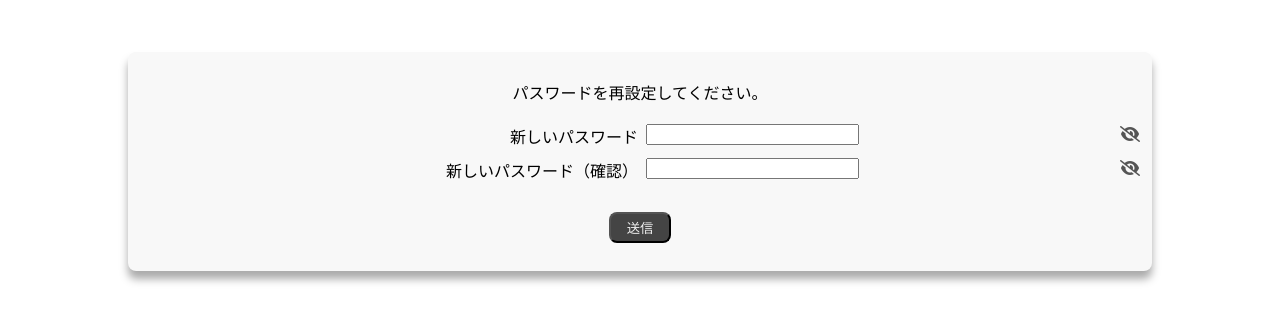
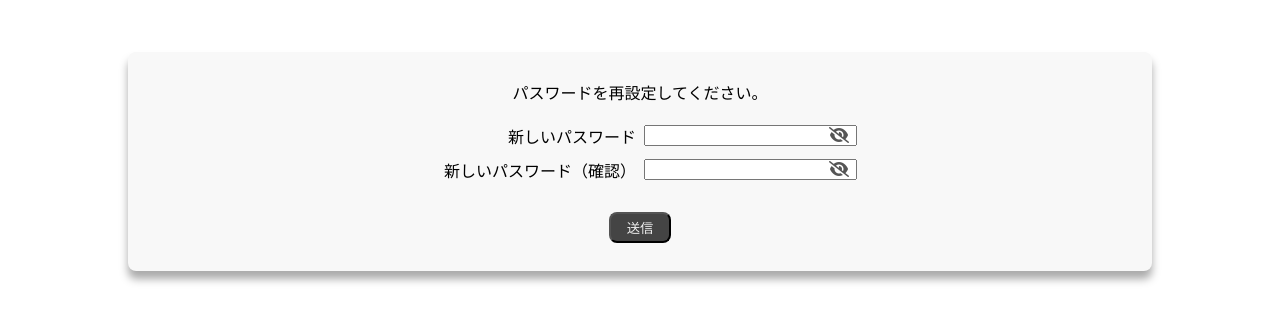
Before and after one commit to MoeMiyata/Rank2-MessageBoard-Frontend, a React app: page /change-password in a window 1280 px wide. Shown: the part 239-560 px from the top of the page. Built offline with nearby package versions, Linux system fonts and the light colour scheme; no server answers.

Commit message:
UI/password: パスワード再設定ページ修正

```diff
--- a/src/pages/ChangePassword.tsx
+++ b/src/pages/ChangePassword.tsx
@@ -74,7 +74,7 @@ export const ChangePassword = () => {
           <div style={{ margin: "20px"}}>パスワードを再設定してください。</div>
 
           <SChangePassRow>
-            <SChangePassInput>
+            <SChangePassContainer>
               <SChangePassLabel>
                   <label htmlFor="password">新しいパスワード</label>
               </SChangePassLabel>
@@ -91,11 +91,11 @@ export const ChangePassword = () => {
                       </span>
                   </SChangePassInput>
               </SChangePassData>
-            </SChangePassInput>
+            </SChangePassContainer>
           </SChangePassRow>
 
           <SChangePassRow>
-            <SChangePassInput>
+            <SChangePassContainer>
               <SChangePassLabel>
                   <label htmlFor="password">新しいパスワード（確認）</label>
               </SChangePassLabel>
@@ -112,7 +112,7 @@ export const ChangePassword = () => {
                       </span>
                   </SChangePassInput>
               </SChangePassData>
-            </SChangePassInput>
+            </SChangePassContainer>
           </SChangePassRow>
           <SLoginButton onClick={onChangePasswordClick}>送信</SLoginButton>
         </SChangePassFrame> }
@@ -148,8 +148,12 @@ const SChangePassLabel = styled.span`
   margin-right: 4px;
 `;
 
+const SChangePassContainer = styled.span`
+  display: flex;
+`
+
 const SChangePassInput = styled.span`
-  display: flex;
+  display: inline-block;
   position: relative;
   // display: inline-block;
   // width: auto;
```
